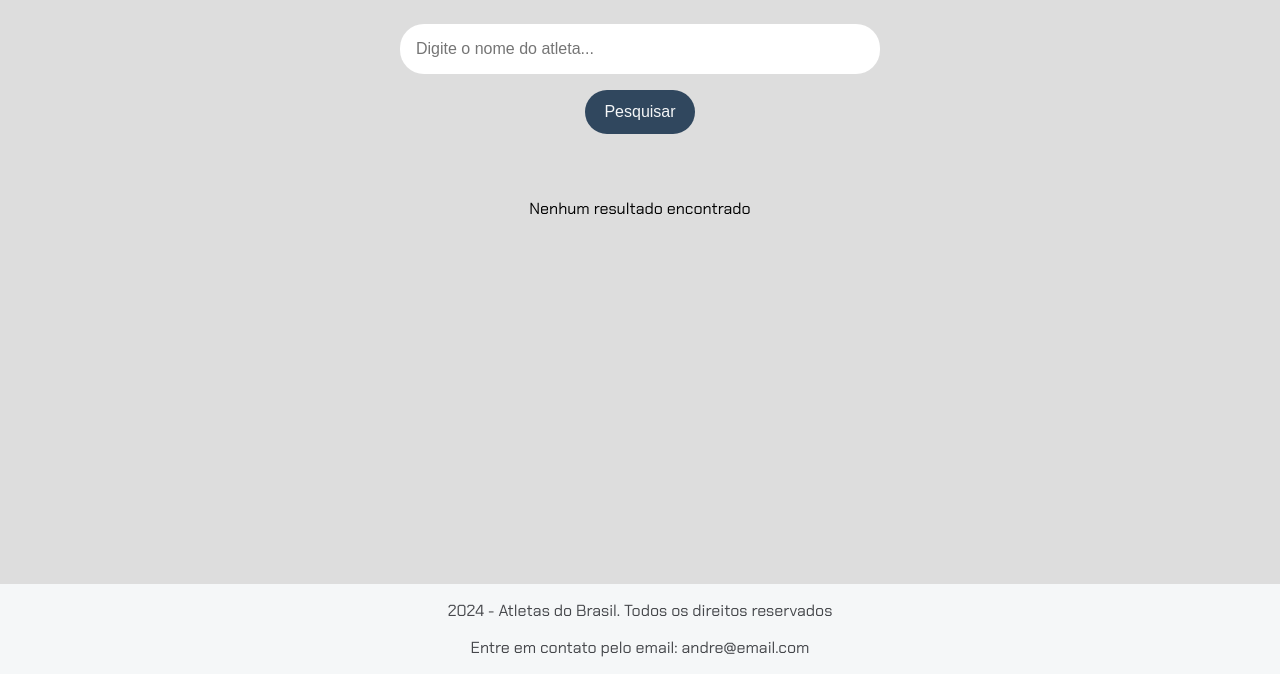
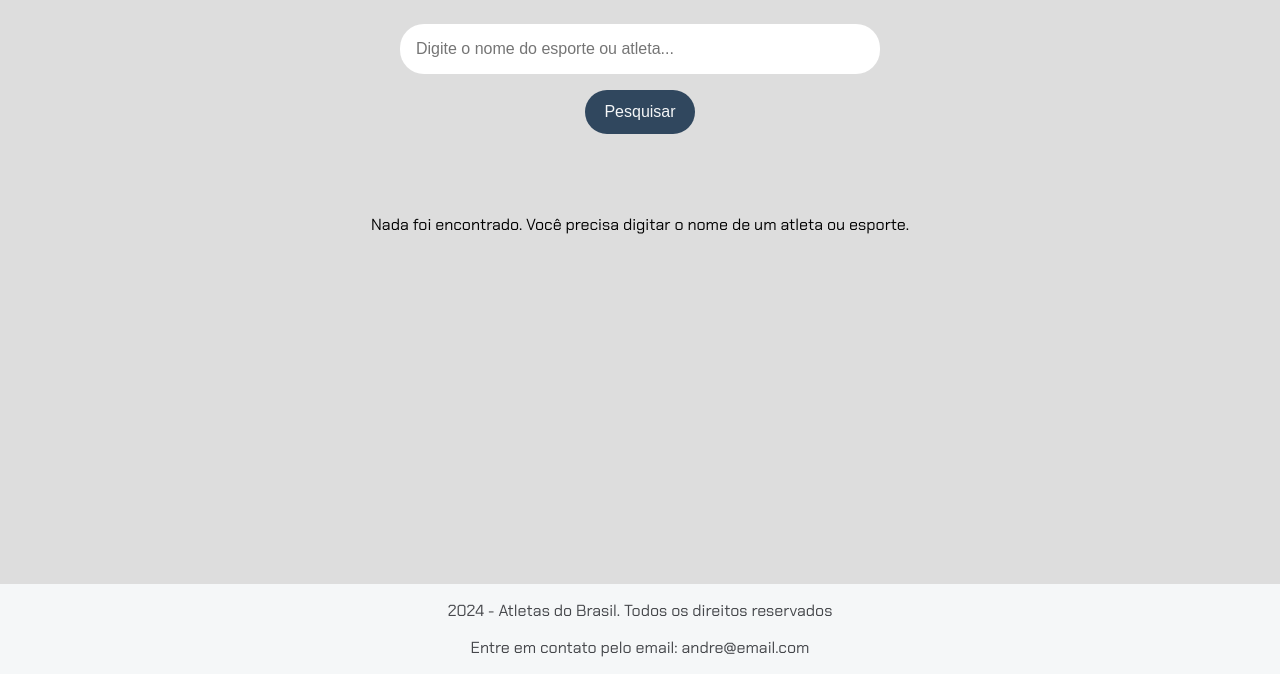
Before and after one commit to bessax/imersao-alura-gemini, a plain HTML site: page index.html in a window 1280 px wide. Both pictures are taken after a click on the button "Pesquisar". Shown: the part 126-800 px from the top of the page. Drawn offline with Linux system fonts and the light colour scheme.

Commit message:
#update: implementações da aula 5.

```diff
--- a/app.js
+++ b/app.js
@@ -3,8 +3,8 @@ function pesquisar() {
     console.log('Pesquisando...');
     let section = document.getElementById("resultados-pesquisa");
     let campoPesquisa = document.getElementById("campo-pesquisa").value;
-    if (campoPesquisa == "") {
-        section.innerHTML = "Nenhum resultado encontrado";
+    if (!campoPesquisa) {
+        section.innerHTML = "<p>Nada foi encontrado. Você precisa digitar o nome de um atleta ou esporte.</p>";
         return;
     }
     let resultados = "";
@@ -23,6 +23,11 @@ function pesquisar() {
         }
     }
 
+    if (!resultados) {
+        resultados = "<p>Nenhum resultado encontrado.</p>";
+    }
+
+
     section.innerHTML = resultados;
 
 }
--- a/index.html
+++ b/index.html
@@ -14,7 +14,7 @@
     </header>
     <main>
         <section>
-            <input type="text" placeholder="Digite o nome do atleta..." id="campo-pesquisa">
+            <input type="text" placeholder="Digite o nome do esporte ou atleta..." id="campo-pesquisa">
             <button onclick='pesquisar()'>Pesquisar</button>
         </section>
         <section class="resultados-pesquisa" id="resultados-pesquisa">
```
